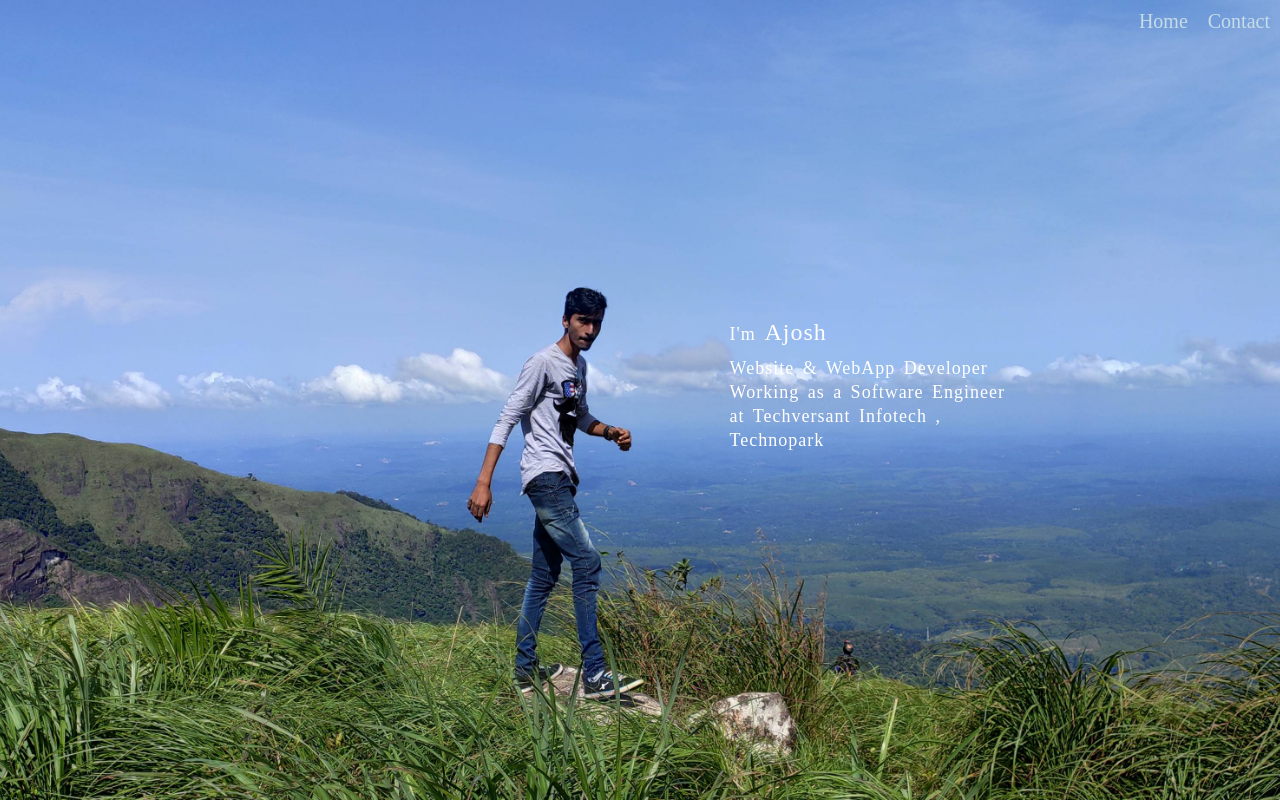
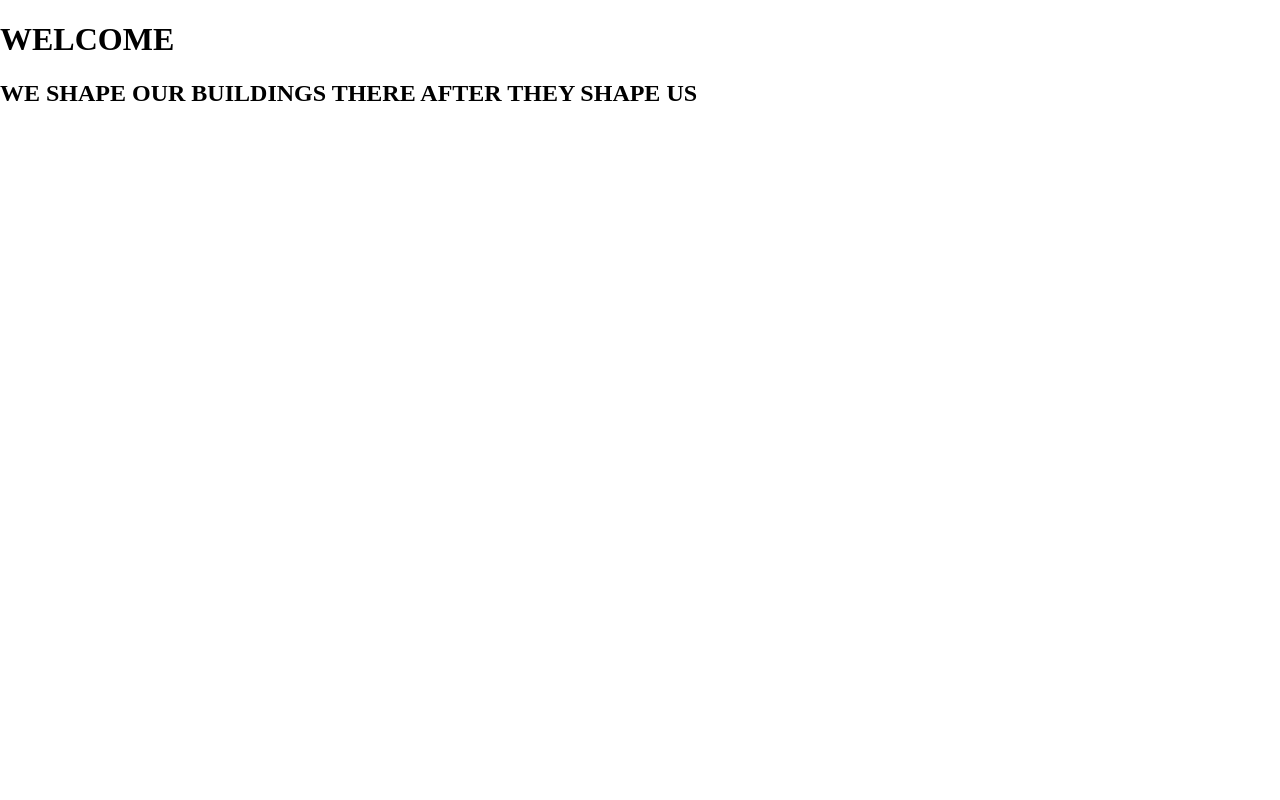
Before and after one commit to fantasyhomebuilders/fantasyhomebuilders.github.io, a plain HTML site: page index.html in a window 1280 px wide. Drawn offline with Linux system fonts and the light colour scheme.

Commit message:
Update index.html

```diff
--- a/index.html
+++ b/index.html
@@ -125,26 +125,11 @@
     }
   </style>
   <body>
-    <div class="par-body" id="par_body">
-      <div class="nav-list">
-        <a href="index.html">Home</a>
-        <a href="contact.html">Contact</a>
-      </div>
-      <div class="content-par">
-        <div class="name-par">
-          <span class="name"><span>I'm</span> Ajosh</span>
-        </div>
-        <span>Website & WebApp Developer</span><br />
-        <span>Working as a Software Engineer </span><br />
-        <span>at Techversant Infotech , </span>
-        <span>Technopark</span>
-      </div>
-    </div>
+     <div class="text-center">
+      <h1>WELCOME </h1>
 
-    <script>
-      // var element = document.getElementById("par_body")
-      // element.style.height = screen.height + "px";
-      // element.style.width = screen.width + "px";
-    </script>
+        <h2>WE SHAPE OUR
+        BUILDINGS THERE AFTER THEY SHAPE US</h2>
+  </div>
   </body>
 </html>
```
